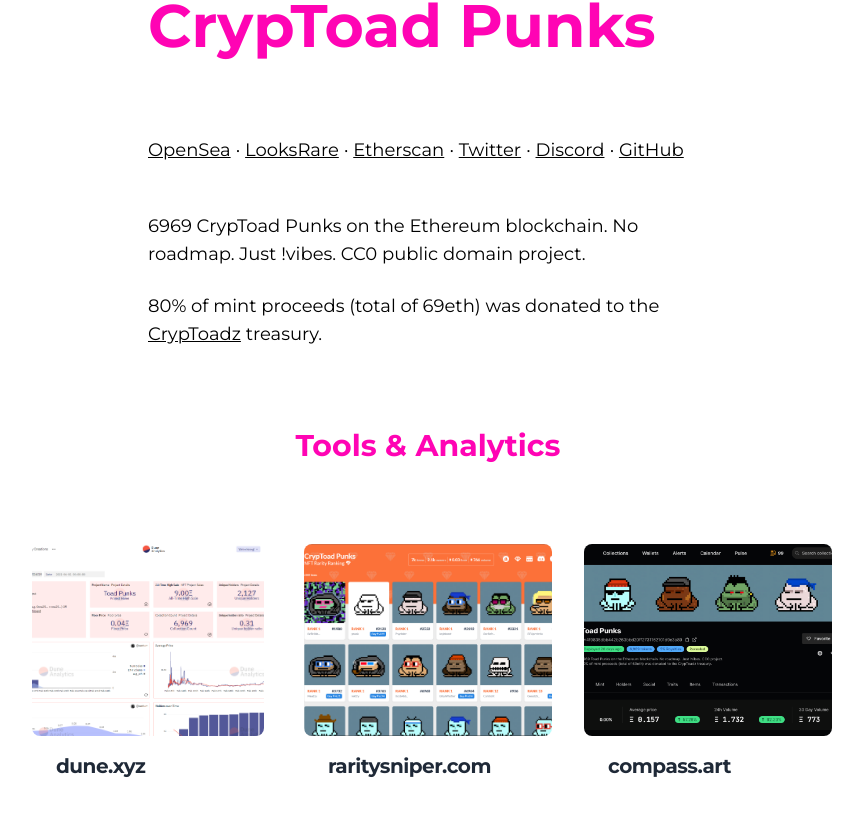
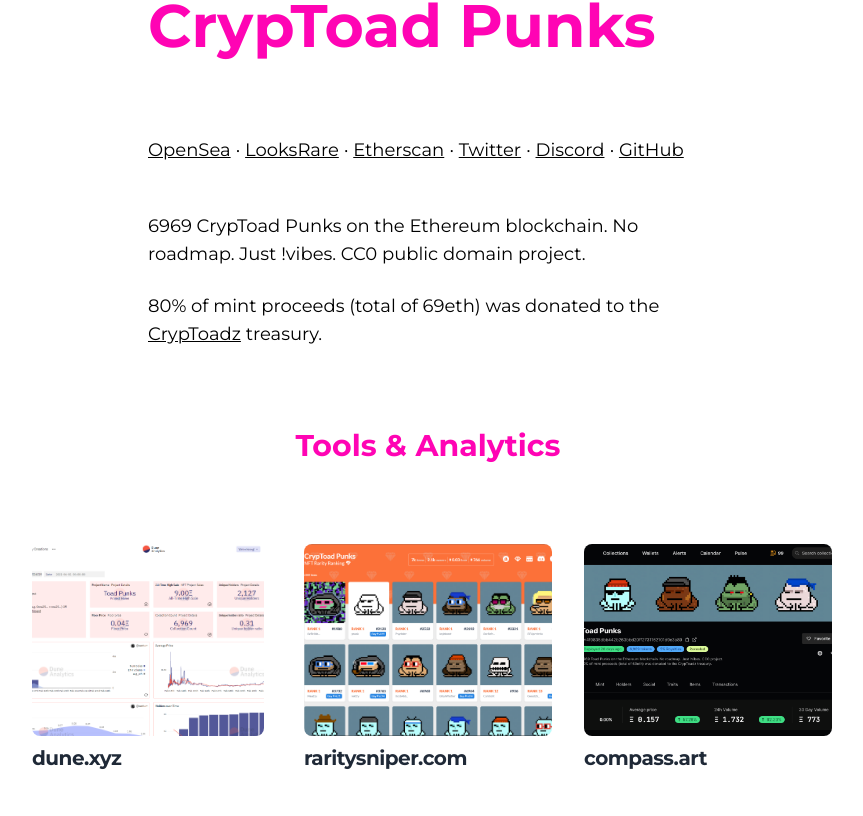
Before and after one commit to hippolyte42/CrypToad-Punks-toolz, a Next.js app in the folder front/: page / in a window 1280 px wide. Shown: the part 332-1148 px from the top of the page, without its empty margins (212-1075 px from the left). Built offline with nearby package versions, Linux system fonts and the light colour scheme.

Commit message:
grid place-items-center + padding

```diff
--- a/front/pages/index.tsx
+++ b/front/pages/index.tsx
@@ -79,13 +79,13 @@ const Home: NextPage = () => {
         <h1 className="text-xl md:text-3xl font-bold text-larva-pink mb-14 md:mb-20">
             {"Tools & Analytics"}
         </h1>
-        <div className="grid lg:grid-cols-3 lg:w-3/4">
+        <div className="grid lg:grid-cols-3 lg:w-3/4 place-items-center">
             <div className="max-w-xs mx-6 mb-2 rounded-lg">
                 <a href="https://dune.xyz/rantum/NFT-Collection-Dashboard?contract_address=x4f9835dbb442b263bbd20ff2731162101d9c3a89" target={"_blank"}>
                   <img className="object-cover h-48 w-96 rounded-lg"
                       src="/duneDashboard.png"
                       alt="" />
-                  <div className="px-6 py-4">
+                  <div className="py-2">
                       <h4 className="mb-3 text-xl font-semibold tracking-tight text-gray-800">dune.xyz</h4>
                   </div>
                 </a>
@@ -94,7 +94,7 @@ const Home: NextPage = () => {
               <a href="https://raritysniper.com/cryptoad-punks" target={"_blank"}><img className="object-cover h-48 w-96 rounded-lg"
                     src="/raritySniper.png"
                     alt="" />
-                <div className="px-6 py-4">
+                <div className="py-2">
                   <h4 className="mb-3 text-xl font-semibold tracking-tight text-gray-800">raritysniper.com</h4>
                 </div>
               </a>
@@ -104,7 +104,7 @@ const Home: NextPage = () => {
                 <img className="object-cover h-48 w-96 rounded-lg"
                     src="/compass_art.png"
                     alt="" />
-                <div className="px-6 py-4">
+                <div className="py-2">
                   <h4 className="mb-3 text-xl font-semibold tracking-tight text-gray-800">compass.art</h4>
                 </div>
               </a>
```
